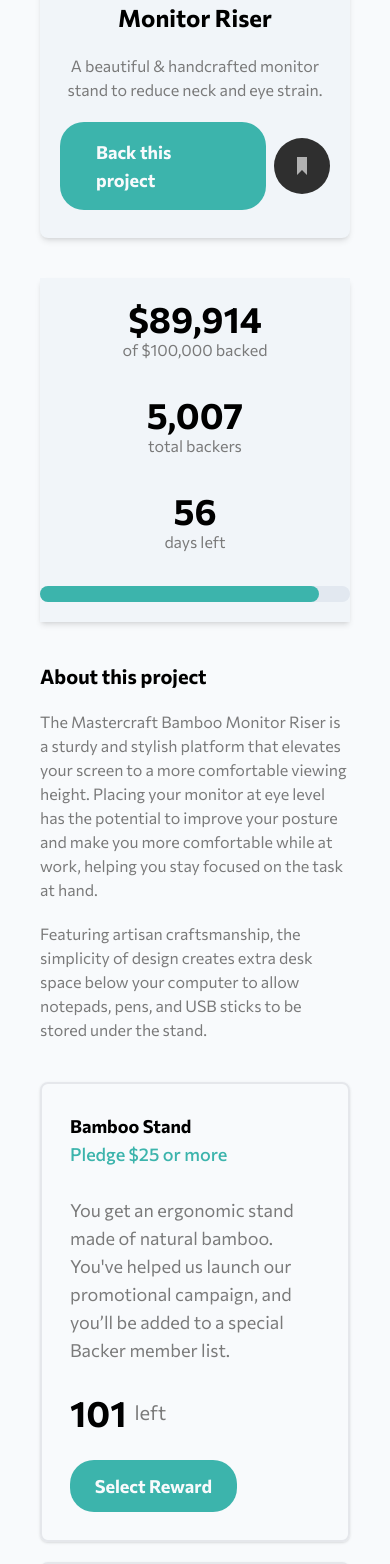
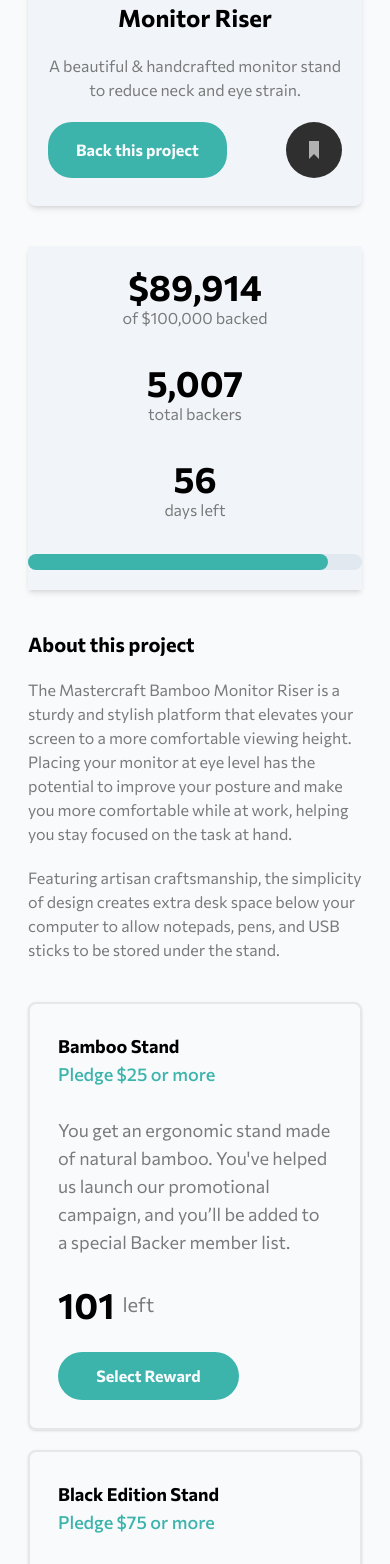
Before and after one commit to Joadevy/crowdfunding-product-page, a React (Vite) app: page / in a window 390 px wide. Shown: the part 360-1924 px from the top of the page. Built offline with nearby package versions, Linux system fonts and the light colour scheme.

Commit message:
style: fix buttons width

```diff
--- a/src/App.tsx
+++ b/src/App.tsx
@@ -24,7 +24,7 @@
   return (
     <div>
       <Header />
-      <main className="mx-10 relative flex flex-col gap-10 mb-28 lg:w-[55%] lg:m-auto">
+      <main className="mx-7 relative flex flex-col gap-10 mb-28 lg:w-[55%] lg:m-auto">
         <header className="shadow-md -mt-9 flex flex-col px-5 pb-7 gap-5 items-center rounded-lg bg-slate-100 lg:bg-slate-50 lg:-mt-28 lg:rounded-xl lg:shadow-none lg:mb-10">
           <div className="mt-[-30px] max-w-max">
             <img alt="" src="images/logo-mastercraft.svg" srcSet="" />
@@ -37,12 +37,14 @@
             strain.
           </p>
 
-          <div className="flex gap-2 items-center lg:w-11/12 lg:justify-between lg:mt-4">
+          <div className="flex gap-2 w-full justify-between items-center lg:w-11/12 lg:justify-between lg:mt-4">
             <a
-              className="px-9 py-4 bg-primary-moderate-cyan rounded-3xl text-slate-50 text-lg font-bold hover:bg-primary-dark-cyan transition-colors  "
+              className="px-7 lg:px-9 py-4 bg-primary-moderate-cyan rounded-3xl text-slate-50 text-lg font-bold hover:bg-primary-dark-cyan transition-colors  "
               href="#selection"
             >
-              <p>Back this project</p>
+              <p className="text-center text-base lg:text-lg">
+                Back this project
+              </p>
             </a>
             <button
               className={
--- a/src/Components/Pledge/Reward.tsx
+++ b/src/Components/Pledge/Reward.tsx
@@ -55,7 +55,7 @@
         </p>
         <button
           className={
-            "px-6 py-3 w-2/3 bg-primary-moderate-cyan rounded-3xl text-slate-50 text-lg font-bold transition-colors lg:w-3/12 " +
+            "px-6 py-3 max-w-[66%] bg-primary-moderate-cyan rounded-3xl text-slate-50 text-base lg:text-lg font-bold transition-colors lg:w-3/12 " +
             (amount ? "hover:bg-primary-dark-cyan" : "cursor-not-allowed")
           }
           onClick={amount ? () => handleModal() : () => null}
```
